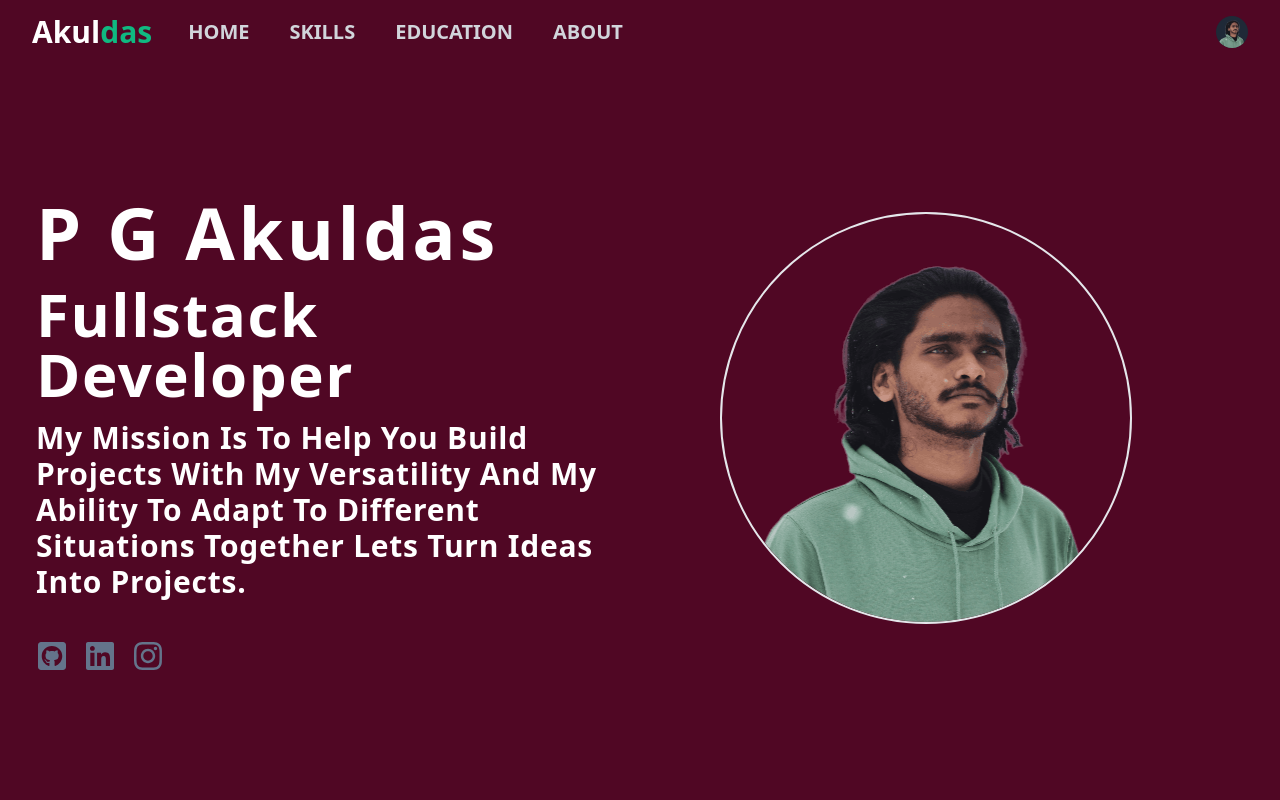
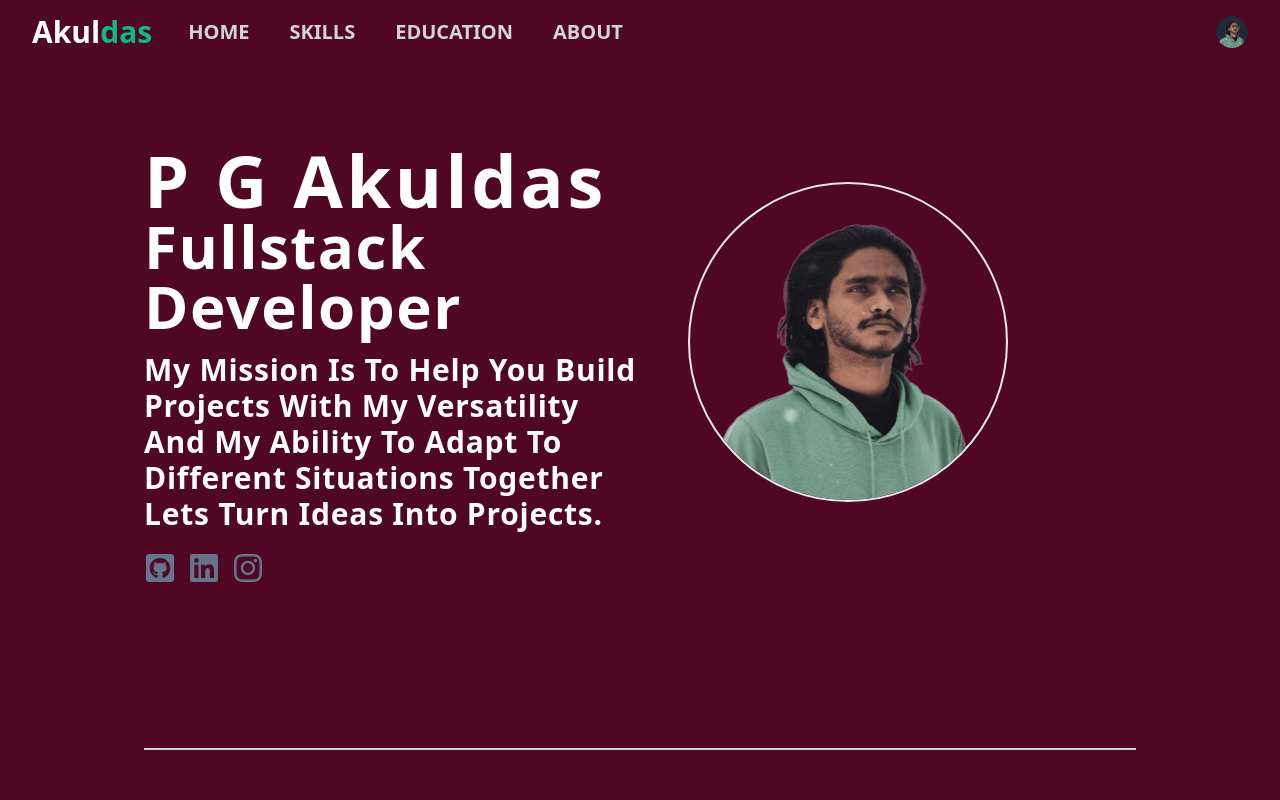
Before and after one commit to Akuldas1/Portfolio, a React (Vite) app: page / in a window 1280 px wide. Shown: the top 800 px of the page. Built offline with nearby package versions, Linux system fonts and the light colour scheme.

Commit message:
Merge remote changes

```diff
--- a/src/components/Education.jsx
+++ b/src/components/Education.jsx
@@ -4,7 +4,7 @@ import SectionTitle from './SectionTitle';
 
 const Education = () => {
   return (
-    <section className='py-20 bg-pink-950 text-white p-9 w-screen' id='education'>
+    <section className='bg-pink-950 text-white p-9 w-screen' id='education'>
       <SectionTitle text='Education' />
       {/* <div className='py-16 grid lg:grid-cols-2 xl:grid-cols-3 align-element text-black gap-8'> */}
       {/* {education.map((education) => {
--- a/src/components/Hero.jsx
+++ b/src/components/Hero.jsx
@@ -1,21 +1,22 @@
+import React from "react";
 import heroImg from '../assets/me.png';
 import { FaInstagram, FaGithubSquare, FaLinkedin, } from 'react-icons/fa';
 
 const Hero = () => {
-  document.body.style.overflowX = "hidden"
+  document.body.style.overflowX="none"
   return (
-    <div className='p-1 h-screen w-screen sm:grid-cols-5 bg-pink-950'>
-      <div className='align-element grid  md:grid-cols-2 items-center gap-8'>
-        <article className='text-white'>
-          <h1 className='text-7xl font-bold tracking-wider mt-28'>P G Akuldas</h1>
-          <h2 className='mt-4 text-6xl font-bold capitalize tracking-wide'>
+    <section className="bg-pink-950 px-36 py-20 h-full text-white">
+      <div className="container mx-auto grid md:grid-cols-2 items-center justify-evenly md:justify-between">
+        <div className="hero-info">
+          <h1 className='text-7xl font-bold tracking-wider '>P G Akuldas</h1>
+          <h2 className=' text-6xl font-bold capitalize tracking-wide'>
             Fullstack Developer
           </h2>
           <p className='mt-4 text-3xl font-semibold capitalize tracking-wide'>
             My mission is to help you build projects with my versatility and my ability to adapt to different situations Together lets turn ideas into projects.
           </p>
-          <br></br>
-          <div className='flex gap-x-4 mt-4'>
+
+          <div className="flex py-5 gap-3">
             <a href='https://github.com/Akuldas1'>
               <FaGithubSquare className='h-8 w-8 text-slate-500 hover:text-black duration-300' />
             </a>
@@ -25,14 +26,26 @@ const Hero = () => {
             <a href='https://www.instagram.com/akul_das?igsh=bmdtMDFzd20zbmxz'>
               <FaInstagram className='h-8 w-8 text-slate-500 hover:text-black duration-300' />
             </a>
+          </div>
+        </div>
 
-          </div>
-        </article>
-        <article className='p-16 hidden mt-20 rounded-full md:block'>
-          <img src={heroImg} className='h-80 w-81 rounded-full aspect-square border-2 sm:2/5 lg:h-3/5' />
-        </article>
+        <div className="hero-img grid mx-12 mb-16 m:auto">
+          <img
+            src={heroImg}
+            alt="coding illustration"
+            className="lgw-[80%]  h-80 w-81 rounded-full aspect-square border-2"
+          />
+        </div>
       </div>
-    </div>
+      <br></br>
+      <br></br>
+      <br></br>
+      <br></br>
+      <br></br>
+      <hr className="my-6 border-t-2 border-gray-300"></hr>
+    </section>
+
   );
 };
+
 export default Hero;
--- a/src/components/Navbar.jsx
+++ b/src/components/Navbar.jsx
@@ -4,10 +4,10 @@ import { Disclosure, Menu, Transition } from '@headlessui/react'
 import { Bars3Icon, BellIcon, XMarkIcon } from '@heroicons/react/24/outline'
 
 const navigation = [
-  { name: 'HOME', href: '#', current: false },
-  { name: 'SKILLS', href: '#', current: false },
-  { name: 'EDUCATION', href: '#', current: false },
-  { name: 'ABOUT', href: '#', current: false },
+  { name: 'HOME', href: '#home', current: false },
+  { name: 'SKILLS', href: '#skills', current: false },
+  { name: 'EDUCATION', href: '#education', current: false },
+  { name: 'ABOUT', href: '#about', current: false },
 ]
 
 function classNames(...classes) {
```
